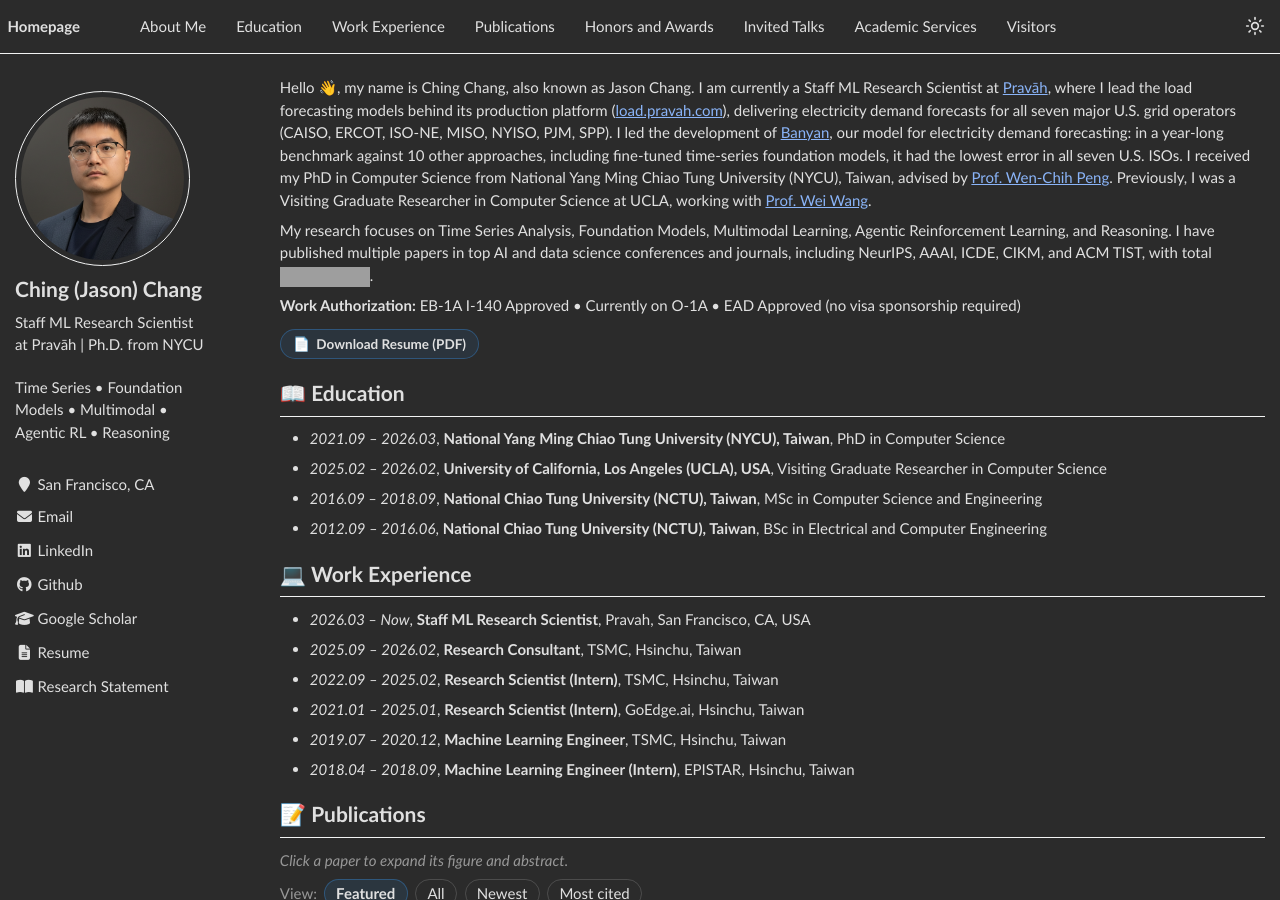
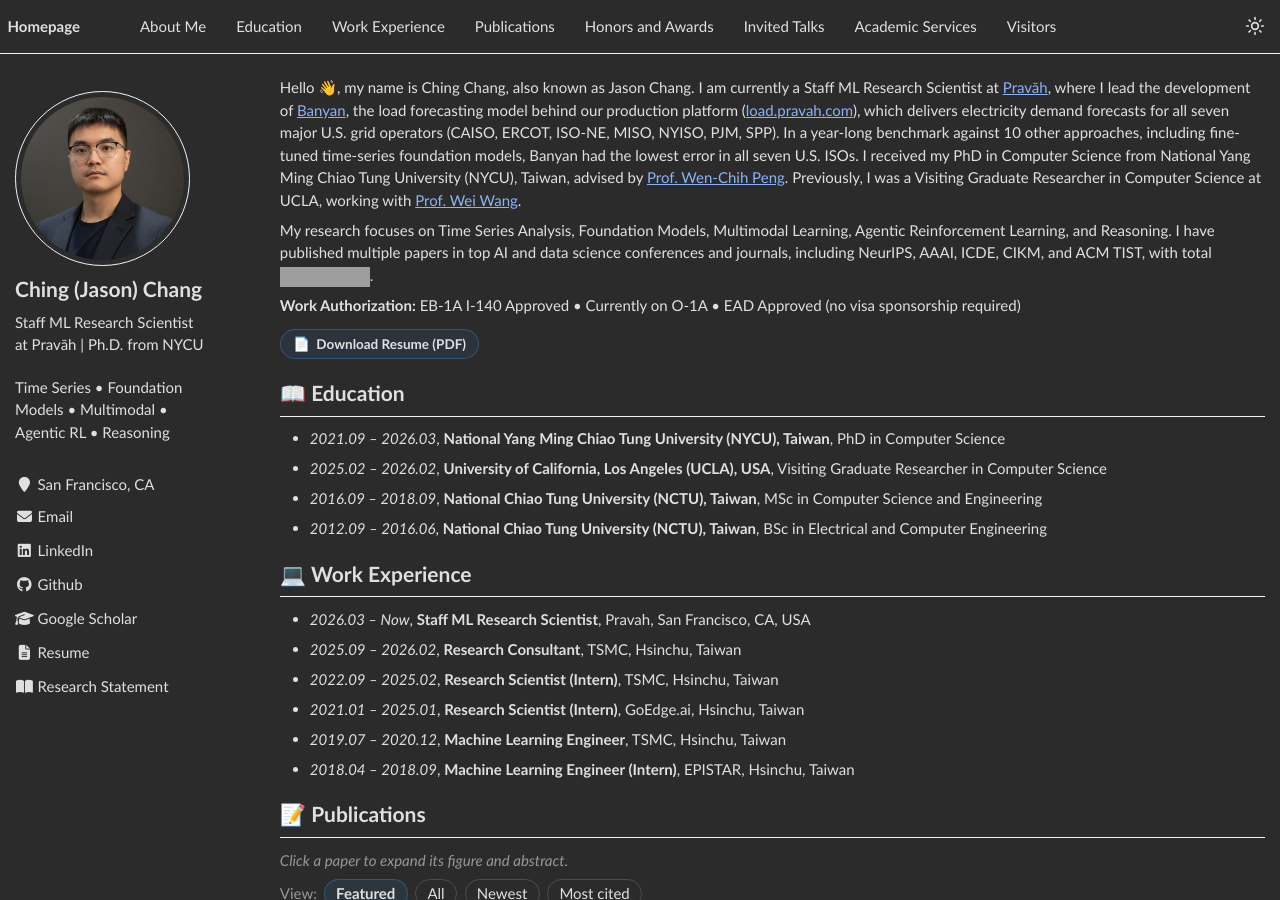
Before and after one commit to blacksnail789521/blacksnail789521.github.io, a Jekyll site: the page built from _pages/about.md, in a window 1280 px wide and 900 px high. Built offline with Jekyll 4.4.1, drawn with Linux system fonts in a browser that asks for light colours; grey boxes are pictures that could not be loaded.

Commit message:
About: Banyan is the model behind load.pravah.com; publish resume
Co-Authored-By: Claude Fable 5.2 <noreply@anthropic.com>

```diff
--- a/_pages/about.md
+++ b/_pages/about.md
@@ -17,7 +17,7 @@ redirect_from:
 
 <span class='anchor' id='about-me'></span>
 
-Hello 👋, my name is Ching Chang, also known as Jason Chang. I am currently a Staff ML Research Scientist at [Pravāh](https://pravah.com/), where I lead the load forecasting models behind its production platform ([load.pravah.com](https://load.pravah.com)), delivering electricity demand forecasts for all seven major U.S. grid operators (CAISO, ERCOT, ISO-NE, MISO, NYISO, PJM, SPP). I led the development of [Banyan](https://www.pravah.com/blog/banyan), our model for electricity demand forecasting: in a year-long benchmark against 10 other approaches, including fine-tuned time-series foundation models, it had the lowest error in all seven U.S. ISOs. I received my PhD in Computer Science from National Yang Ming Chiao Tung University (NYCU), Taiwan, advised by [Prof. Wen-Chih Peng](https://sites.google.com/site/wcpeng/). Previously, I was a Visiting Graduate Researcher in Computer Science at UCLA, working with [Prof. Wei Wang](http://web.cs.ucla.edu/~weiwang/).
+Hello 👋, my name is Ching Chang, also known as Jason Chang. I am currently a Staff ML Research Scientist at [Pravāh](https://pravah.com/), where I lead the development of [Banyan](https://www.pravah.com/blog/banyan), the load forecasting model behind our production platform ([load.pravah.com](https://load.pravah.com)), which delivers electricity demand forecasts for all seven major U.S. grid operators (CAISO, ERCOT, ISO-NE, MISO, NYISO, PJM, SPP). In a year-long benchmark against 10 other approaches, including fine-tuned time-series foundation models, Banyan had the lowest error in all seven U.S. ISOs. I received my PhD in Computer Science from National Yang Ming Chiao Tung University (NYCU), Taiwan, advised by [Prof. Wen-Chih Peng](https://sites.google.com/site/wcpeng/). Previously, I was a Visiting Graduate Researcher in Computer Science at UCLA, working with [Prof. Wei Wang](http://web.cs.ucla.edu/~weiwang/).
 
 My research focuses on Time Series Analysis, Foundation Models, Multimodal Learning, Agentic Reinforcement Learning, and Reasoning. I have published multiple papers in top AI and data science conferences and journals, including NeurIPS, AAAI, ICDE, CIKM, and ACM TIST, with total
 <a href='https://scholar.google.com/citations?user=OXCVj48AAAAJ'><img src="https://img.shields.io/endpoint?url={{ url | url_encode }}&logo=Google%20Scholar&labelColor=f6f6f6&color=9cf&style=flat&label=google citations"></a>.
```
Also changed, not shown: 1 other file.
